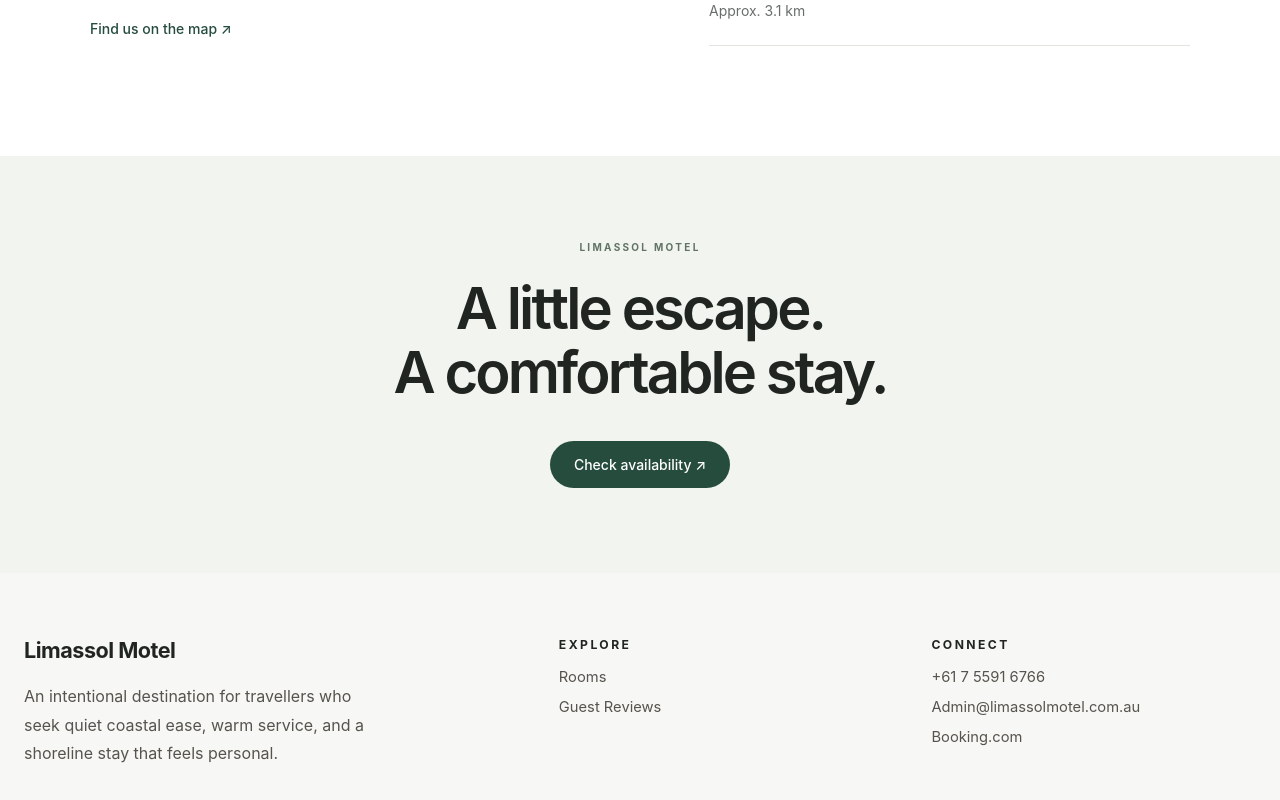
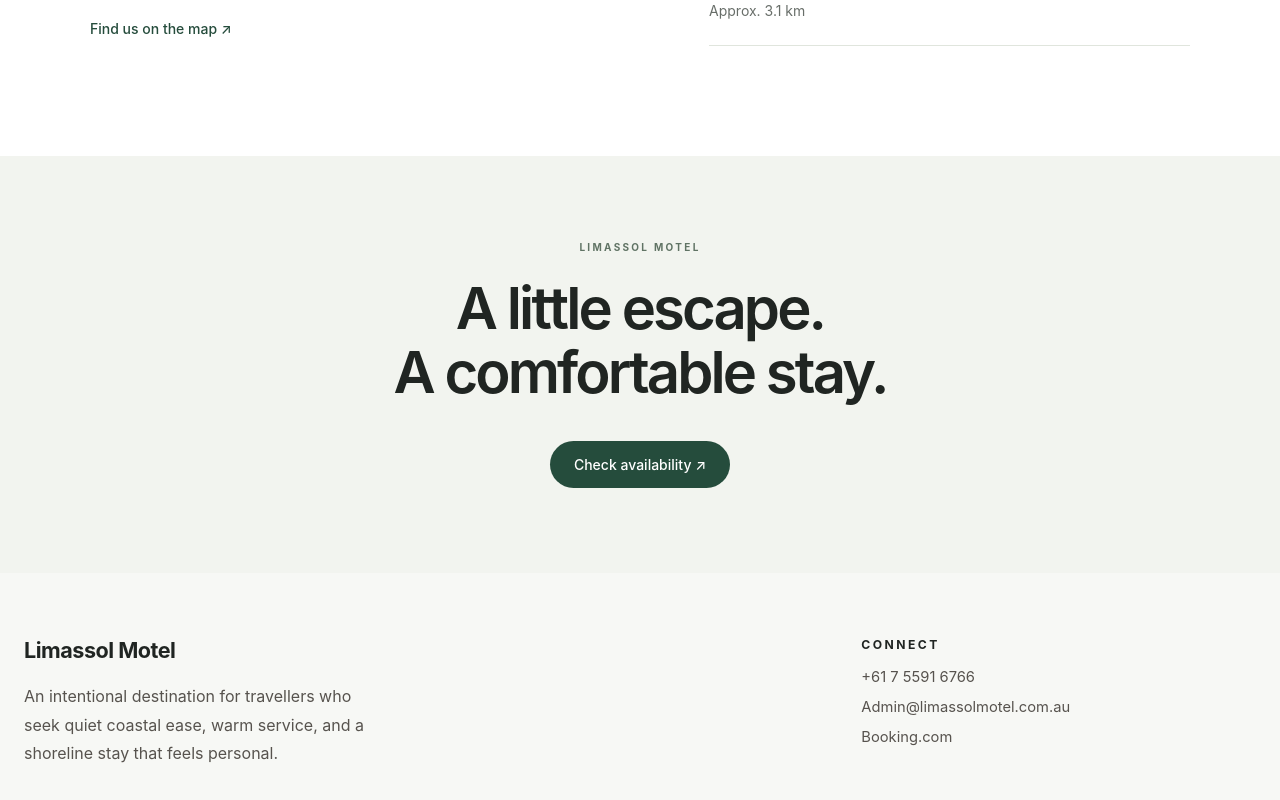
Before and after one commit to lucasjia11-sketch/Limassol-Motel, a React (Vite) app: page / in a window 1280 px wide. Shown: the part 2821-3621 px from the top of the page. Built offline with nearby package versions, Linux system fonts and the light colour scheme.

Commit message:
Update motel website design and footer

```diff
--- a/src/components/SiteFooter.tsx
+++ b/src/components/SiteFooter.tsx
@@ -1,4 +1,4 @@
-import { Link } from "react-router-dom";
+
 
 export default function SiteFooter() {
   return (
@@ -9,12 +9,6 @@
           An intentional destination for travellers who seek quiet coastal ease,
           warm service, and a shoreline stay that feels personal.
         </p>
-      </div>
-      <div>
-        <h3>Explore</h3>
-        <Link to="/">Rooms</Link>
-
-        <Link to="/reviews">Guest Reviews</Link>
       </div>
       <div>
         <h3>Connect</h3>
--- a/src/premium.css
+++ b/src/premium.css
@@ -100,3 +100,5 @@
 .premium-links a[aria-current="page"],.premium-links a[aria-current="location"] { text-decoration:none; }
 .premium-links a[aria-current]::after { transform:scaleX(1); }
 @media(prefers-reduced-motion:reduce) { .premium-links a::after { transition:none; } }
+.site-footer { grid-template-columns:2fr 1fr; }
+@media(max-width:920px) { .site-footer { grid-template-columns:1fr; } }
```
